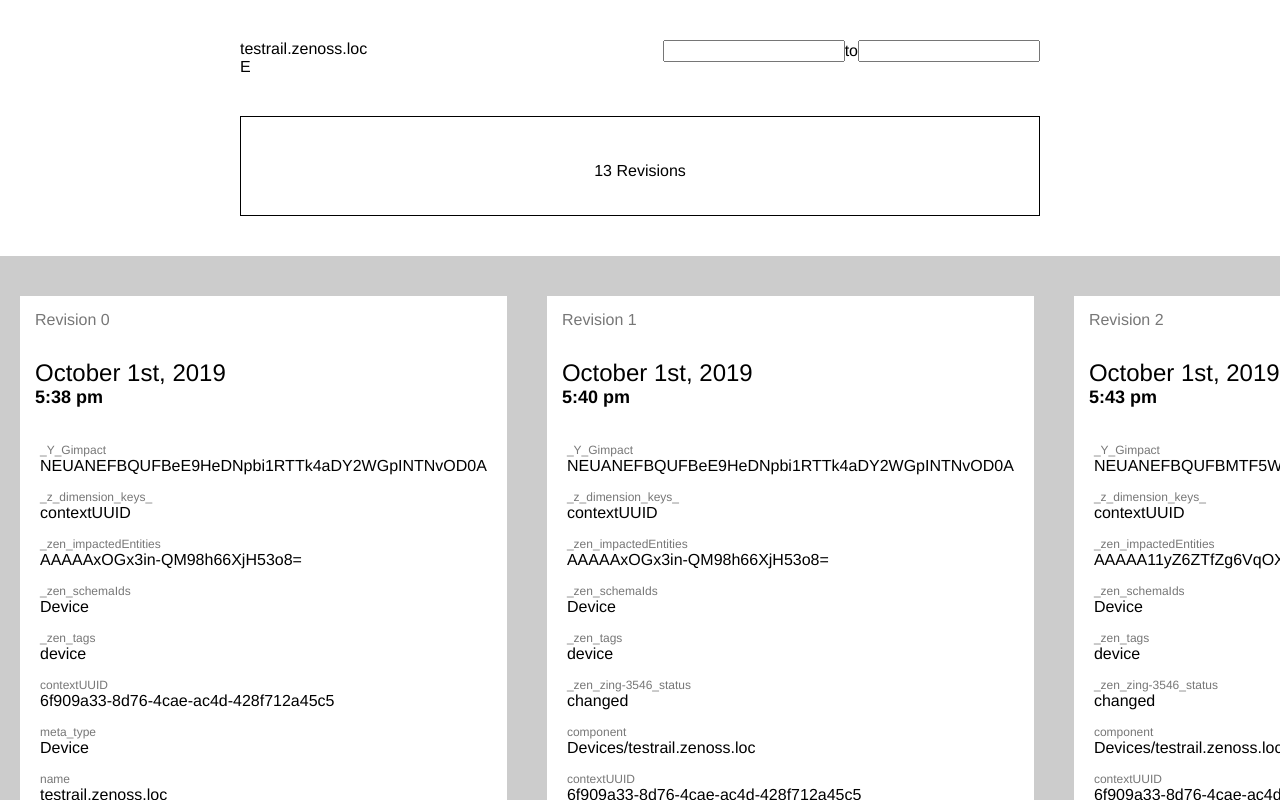
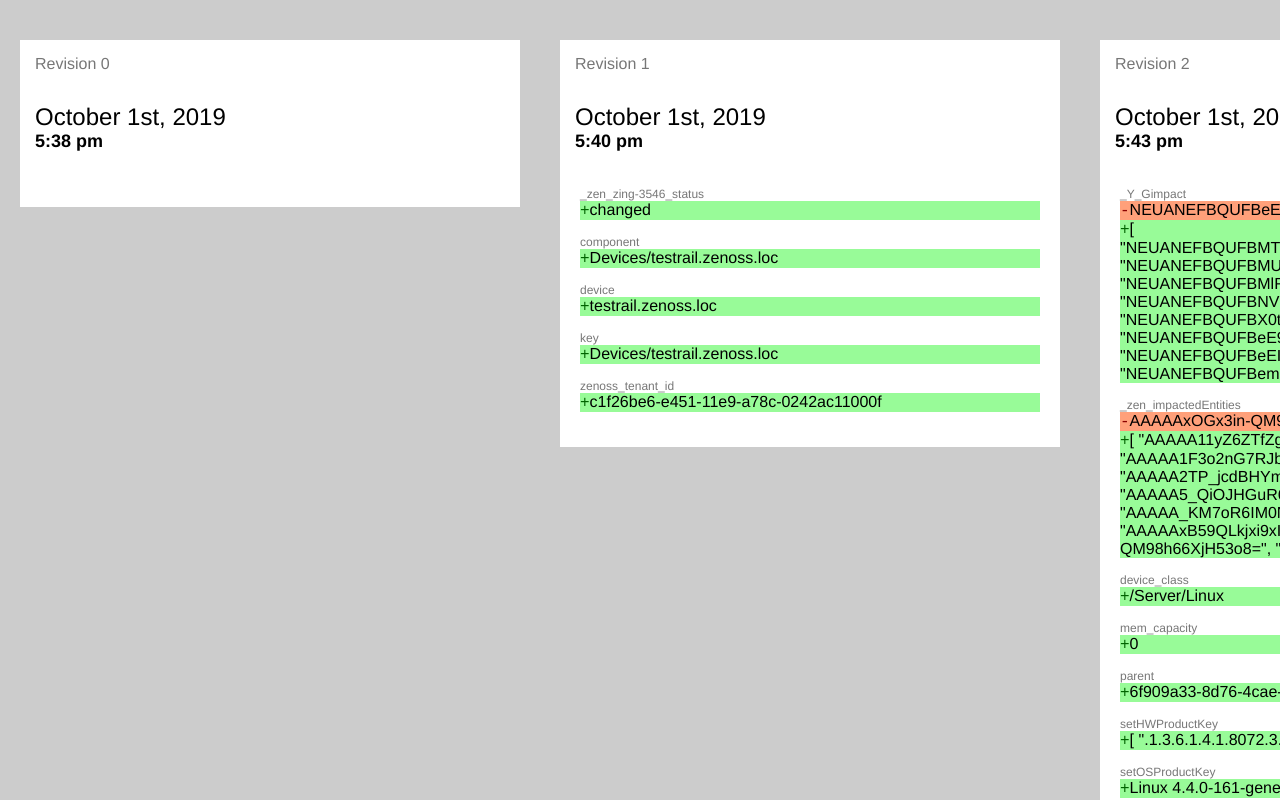
Before and after one commit to rDr4g0n/yamr-mcfly, a Vue app: page / in a window 1280 px wide. Built offline with nearby package versions, Linux system fonts and the light colour scheme.

Commit message:
diffs work

```diff
--- a/src/App.vue
+++ b/src/App.vue
@@ -1,6 +1,6 @@
 <template>
   <div id="app">
-    <div class="item-header-wrap">
+    <div class="item-header-wrap" v-if="false">
       <div class="item-header">
         <div class="item-name">{{ itemName }}</div>
         <div class="item-type">{{ itemType }}</div>
@@ -12,7 +12,7 @@
       </div>
     </div>
 
-    <div class="revision-timeline-wrap">
+    <div class="revision-timeline-wrap" v-if="false">
       <div class="revision-timeline">
         {{ revisions.length }} Revisions
       </div>
@@ -25,6 +25,7 @@
           :title="`Revision ${i}`"
           :timestamp="revision.timestamp"
           :fields="revision.fields"
+          :diffFields="i ? revisions[i-1].fields : null"
       />
     </div>
   </div>
@@ -112,4 +113,8 @@ html, body, #app {
   overflow-x: auto;
 }
 
+.revision-card {
+  flex: 1 0 500px;
+}
+
 </style>
--- a/src/components/ItemView.vue
+++ b/src/components/ItemView.vue
@@ -1,13 +1,23 @@
 <template>
   <div class="item-view">
-    <div
-      class="field"
-      v-for="(value, key) in item"
-      :key="key"
+    <template
+      v-for="field in fields"
     >
-      <div class="field-key">{{ key }}</div>
-      <div class="field-value">{{ value[0] }}</div>
-    </div>
+      <div
+        class="field"
+        :key="field.name"
+        v-if="!(diffOnly && !isDiff(field))"
+      >
+        <div class="field-key">{{ field.name }}</div>
+        <template v-if="isDiff(field)">
+          <div v-if="field.from" class="field-from-value">{{ field.from }}</div>
+          <div class="field-to-value">{{ field.value }}</div>
+        </template>
+        <template v-else>
+          <div class="field-value">{{ field.value }}</div>
+        </template>
+      </div>
+     </template>
   </div>
 </template>
 
@@ -15,8 +25,17 @@
 export default {
   name: "item-view",
   props: {
-    item: Object
+    fields: Array,
+    diffOnly: {
+      type: Boolean,
+      default: false
+    }
   },
+  methods: {
+    isDiff(field){
+      return "from" in field
+    }
+  }
 }
 </script>
 
@@ -34,4 +53,20 @@ export default {
 .field-value {
   font-size: 16px;
 }
+.field-to-value {
+    background-color: palegreen;
+}
+.field-to-value:before {
+    font-family: monospace;
+    color: darkgreen;
+    content: "+";
+}
+.field-from-value {
+    background-color: lightsalmon;
+}
+.field-from-value:before {
+    font-family: monospace;
+    color: darkred;
+    content: "-";
+}
 </style>
--- a/src/components/RevisionCard.vue
+++ b/src/components/RevisionCard.vue
@@ -7,12 +7,14 @@
       <div class="revision-card-date">{{ timestamp | toDate }}</div>
       <div class="revision-card-time">{{ timestamp | toTime }}</div>
     </div>
-    <ItemView :item="fields" />
+    <ItemView :fields="formattedFields" :diffOnly="true"/>
   </div>
 </template>
 
 <script>
 import ItemView from "./ItemView"
+
+const isEqual = (a, b) => JSON.stringify(a) === JSON.stringify(b)
 
 export default {
   name: 'revision-card',
@@ -23,6 +25,30 @@ export default {
     title: String,
     timestamp: Number,
     fields: Object,
+    diffFields: Object,
+  },
+  computed: {
+    formattedFields(){
+      return Object.entries(this.fields)
+        .map(([name, value]) => {
+          const f = {
+            name,
+            // TODO - some vals might be more than just an array
+            value: value.length > 1 ? value : value[0],
+          }
+          if(this.diffFields){
+            let from = this.diffFields[name]
+            if(from) {
+              // TODO - some vals might be more than just an array
+              from = from.length > 1 ? from : from[0]
+            }
+            if(!isEqual(from, f.value)){
+              f.from = from
+            }
+          }
+          return f
+        })
+    }
   }
 }
 
```
